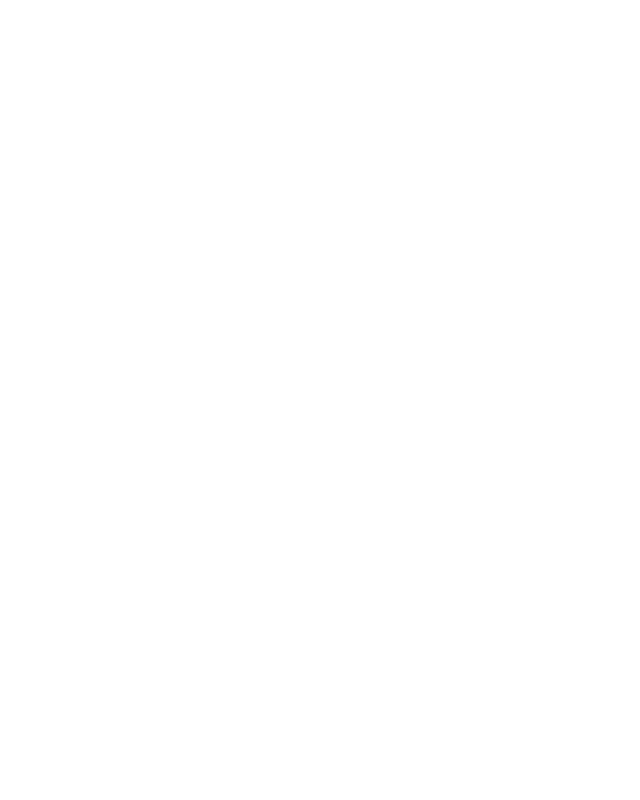
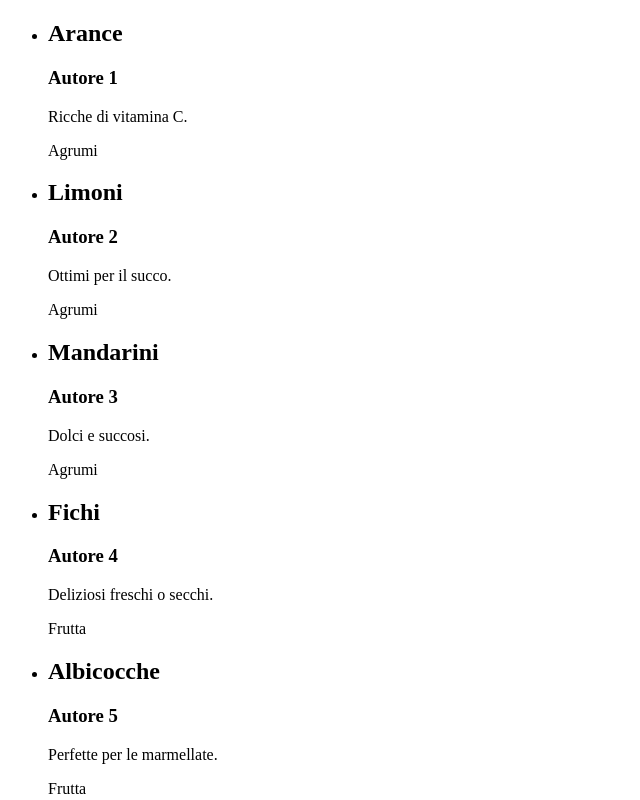
Before and after one commit to SalvatoreMangiacotti/react-form-multifield, a React (Vite) app: page / in a window 1280 px wide. Shown: the top 800 px of the page, without its empty margins (0-640 px from the left). Built offline with nearby package versions, Linux system fonts and the light colour scheme.

Commit message:
Show products list elements on page with their own properties

```diff
--- a/src/App.jsx
+++ b/src/App.jsx
@@ -1,10 +1,11 @@
-
+import FruitList from './components/productsList'
 import './App.css'
 
 function App() {
 
   return (
     <>
+      <FruitList />
     </>
   )
 }
--- a/src/components/productsList.jsx
+++ b/src/components/productsList.jsx
@@ -0,0 +1,71 @@
+const mediterraneanFruits = [
+    {
+        id: 1,
+        titolo: "Arance",
+        autore: "Autore 1",
+        contenuto: "Ricche di vitamina C.",
+        categoria: "Agrumi"
+    },
+    {
+        id: 2,
+        titolo: "Limoni",
+        autore: "Autore 2",
+        contenuto: "Ottimi per il succo.",
+        categoria: "Agrumi"
+    },
+    {
+        id: 3,
+        titolo: "Mandarini",
+        autore: "Autore 3",
+        contenuto: "Dolci e succosi.",
+        categoria: "Agrumi"
+    },
+    {
+        id: 4,
+        titolo: "Fichi",
+        autore: "Autore 4",
+        contenuto: "Deliziosi freschi o secchi.",
+        categoria: "Frutta"
+    },
+    {
+        id: 5,
+        titolo: "Albicocche",
+        autore: "Autore 5",
+        contenuto: "Perfette per le marmellate.",
+        categoria: "Frutta"
+    },
+    {
+        id: 6,
+        titolo: "Pesche",
+        autore: "Autore 6",
+        contenuto: "Succhino rinfrescante.",
+        categoria: "Frutta"
+    }
+];
+
+
+export default function fruitsList() {
+
+    return (
+
+        <ul className="products-list">
+
+            {
+                mediterraneanFruits.map((fruit) => (
+
+                    <li key={fruit.id}>
+
+                        <h2>{fruit.titolo}</h2>
+                        <h3>{fruit.autore}</h3>
+                        <p>{fruit.contenuto}</p>
+                        <span>{fruit.categoria}</span>
+
+                    </li>
+                ))
+            }
+
+        </ul>
+
+    )
+
+}
```
